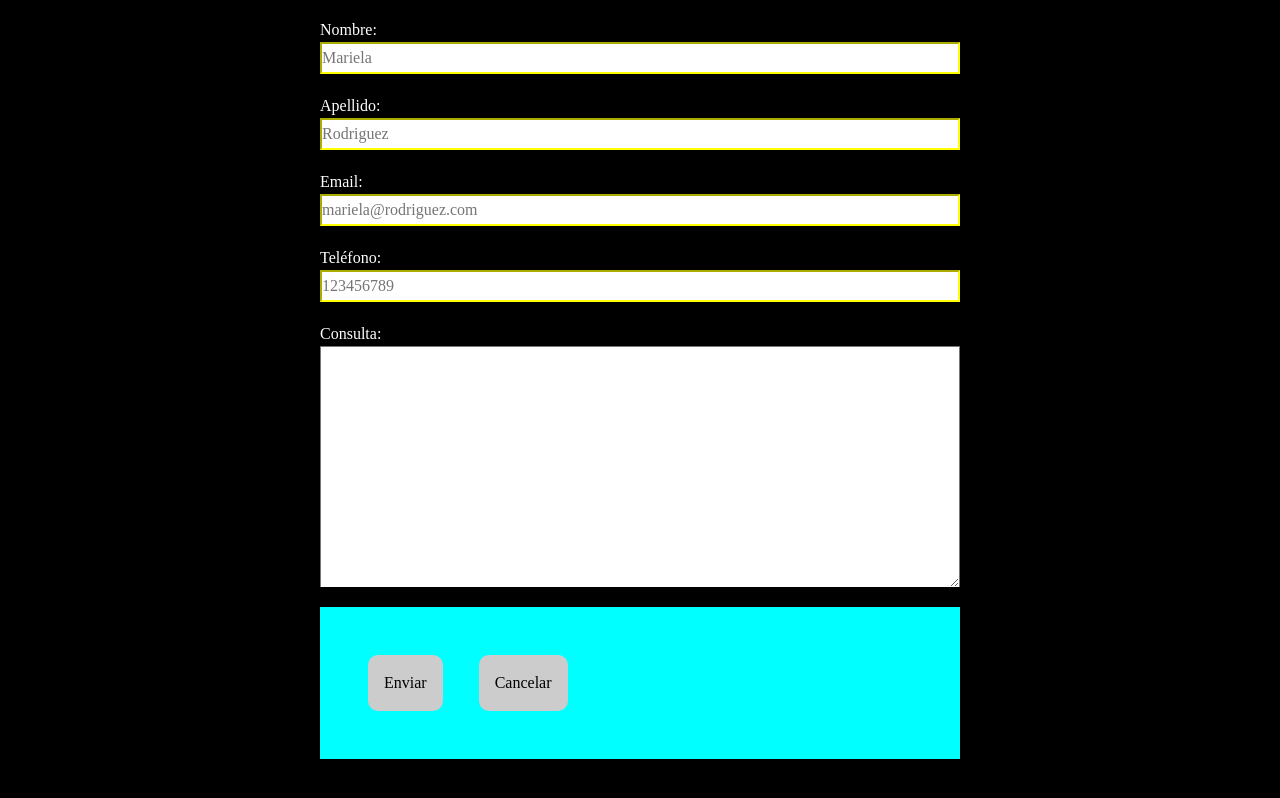
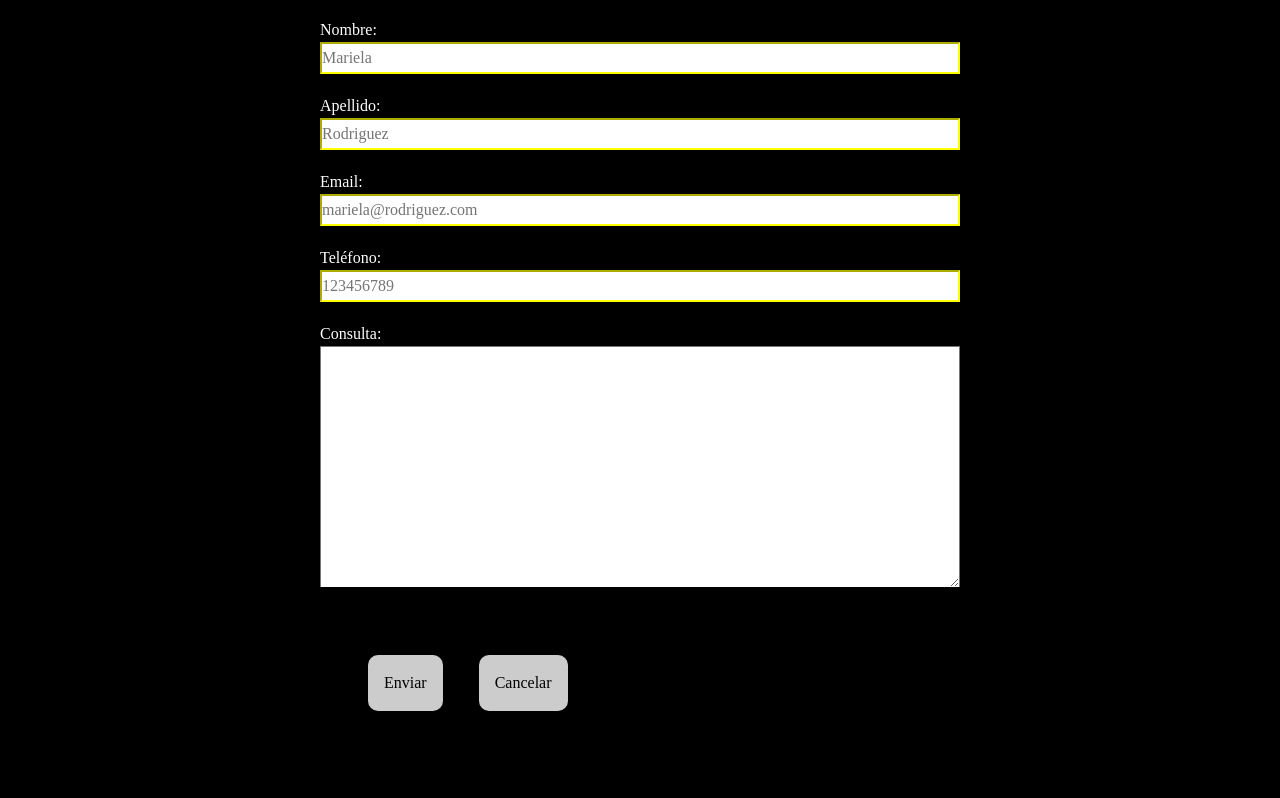
Before and after one commit to marielarodriguezdesarrollo/proyecto-web, a website: page pages/contacto.html in a window 1280 px wide. Shown: the part 262-1060 px from the top of the page. Drawn offline with nearby package versions, Linux system fonts and the light colour scheme.

Commit message:
cambios navegacion

```diff
--- a/pages/contacto.html
+++ b/pages/contacto.html
@@ -109,7 +109,7 @@
                     <textarea name="textarea" rows="10" cols="50"></textarea>
                 </div>
                    <!-- Botón de envío de formulario -->
-                   <div class="conteiner d-block" style="background-color: aqua;">
+                   <div class="conteiner d-block">
                     <button class="boton-enviar">Enviar</button>
                     <button class="boton-cancelar">Cancelar</button>
 
```
Also changed, not shown: index.html (+1 -1 lines), pages/futbol.html (+1 -1 lines), pages/servicios.html (+1 -1 lines), pages/torneos.html (+1 -1 lines).
